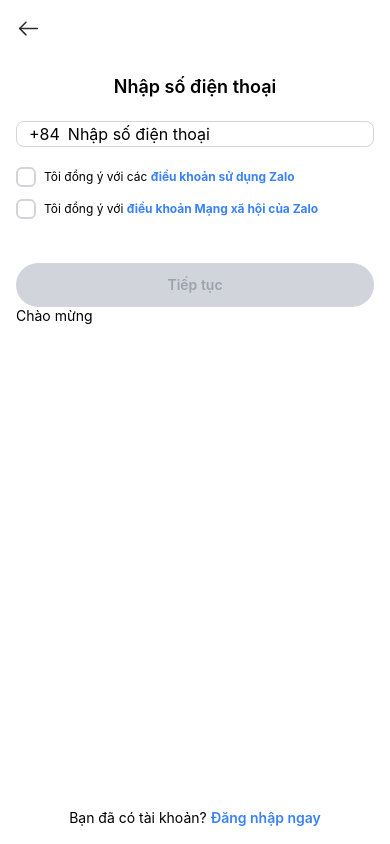
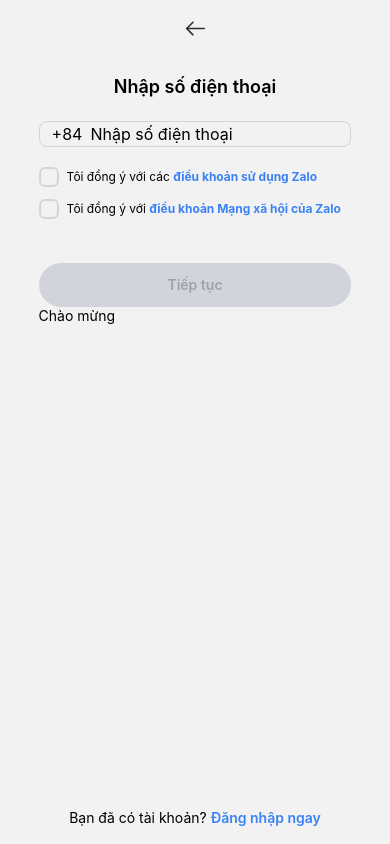
Before and after one commit to dieglevel/NewTechnologyM_Client, a React Native app: screen / in a window 390 px wide. Built offline with nearby package versions, Linux system fonts and the light colour scheme.

Commit message:
refactor: Update component imports and improve OTP screen functionality

```diff
--- a/src/apps/components/register/input-phone-number.tsx
+++ b/src/apps/components/register/input-phone-number.tsx
@@ -1,12 +1,12 @@
 import React, { useState } from "react";
 import { Text, TextInput, View } from "react-native";
 
-interface phoneProps {
+interface Props {
   onChangePhone: (value: string) => void;
   numPhone: string;
 }
 
-export const InputPhoneNumber = ({ numPhone, onChangePhone }: phoneProps) => {
+export const InputPhoneNumber = ({ numPhone, onChangePhone }: Props) => {
   const [isFocused, setIsFocused] = useState(false);
 
   return (
--- a/src/apps/navigations/root-screen-app.tsx
+++ b/src/apps/navigations/root-screen-app.tsx
@@ -1,7 +1,7 @@
 import { NavigationContainer } from "@react-navigation/native";
 
-import { Stack } from "@/src/libs/navigation";
-import { RegisterScreen, OTPScreen, LoginScreen } from "../screens";
+import { LoginScreen, OTPScreen, RegisterScreen } from "@/apps/screens";
+import { Stack } from "@/libs/navigation";
 import { useSafeAreaInsets } from "react-native-safe-area-context";
 import { BottomTabScreenApp } from "./bottom-tab-acreen-app";
 
@@ -34,6 +34,7 @@
 					}}
 					name="OTP"
 					component={OTPScreen}
+					initialParams={{ phone: "" }}
 				/>
 				<Stack.Screen
 					options={{
--- a/src/apps/screens/login/login.tsx
+++ b/src/apps/screens/login/login.tsx
@@ -11,7 +11,6 @@
 	TouchableWithoutFeedback,
 	View,
 } from "react-native";
-import { useSafeAreaInsets } from "react-native-safe-area-context";
 import { texts } from "./handle";
 
 export const LoginScreen = () => {
--- a/src/apps/screens/register/otp.tsx
+++ b/src/apps/screens/register/otp.tsx
@@ -1,13 +1,13 @@
+import { Button, FooterLink, Header, InfoBox, OTPInput, SafeAreaView } from "@/apps/components";
+import { ArrowBack } from "@/assets/svgs";
+import { OTPRouteProp, StackScreenNavigationProp } from "@/libs/navigation";
+import { useNavigation, useRoute } from "@react-navigation/native";
 import React, { useState } from "react";
-import { View, SafeAreaView, TouchableOpacity } from "react-native";
-import { ActionButtons, Button, FooterLink, Header, InfoBox, OTPInput } from "../../components";
-import { RouteProp, useNavigation, useRoute } from "@react-navigation/native";
-import { StackScreenNavigationProp } from "@/src/libs/navigation";
-import { ArrowBack } from "@/src/assets/svgs";
+import { TouchableOpacity, View } from "react-native";
 
 export const OTPScreen = () => {
 	const navigation = useNavigation<StackScreenNavigationProp>();
-	const route = useRoute<RouteProp<{ phoneNumber: { phone: string } }, "phoneNumber">>();
+	const route = useRoute<OTPRouteProp>();
 
 	const [otp, setOtp] = useState(["", "", "", "", "", ""]);
 	const inputRefs = Array(6)
@@ -31,7 +31,7 @@
 	};
 
 	return (
-		<SafeAreaView className="flex-1 bg-white justify-between">
+		<SafeAreaView>
 			<TouchableOpacity
 				onPress={() => navigation.goBack()}
 				className="p-4 mt-8"
--- a/src/apps/screens/register/register.tsx
+++ b/src/apps/screens/register/register.tsx
@@ -1,11 +1,11 @@
+import { ArrowBack } from "@/assets/svgs";
+import { StackScreenNavigationProp } from "@/libs/navigation";
+import { useNavigation } from "@react-navigation/native";
 import React, { useState } from "react";
-import { Text, View, TouchableOpacity } from "react-native";
 import { useTranslation } from "react-i18next";
-import { SafeAreaView, useSafeAreaInsets } from "react-native-safe-area-context";
-import { useIsFocused, useNavigation } from "@react-navigation/native";
-import { Button, FooterLink, InputPhoneNumber, TermsCheckBox, VerificationModal } from "../../components";
-import { StackScreenNavigationProp } from "@/src/libs/navigation";
-import { ArrowBack } from "@/src/assets/svgs";
+import { Text, TouchableOpacity, View } from "react-native";
+
+import { Button, FooterLink, InputPhoneNumber, SafeAreaView, TermsCheckBox, VerificationModal } from "@/apps/components";
 
 export const RegisterScreen = () => {
 	const navigation = useNavigation<StackScreenNavigationProp>();
@@ -14,7 +14,6 @@
 	const [isSocialTermsAccepted, setIsSocialTermsAccepted] = useState(false);
 	const [isModalVisible, setIsModalVisible] = useState(false);
 	const [phone, setPhone] = useState("");
-	const insets = useSafeAreaInsets();
 
 	const { t } = useTranslation();
 
@@ -24,8 +23,6 @@
 
 	return (
 		<SafeAreaView
-			style={{ paddingTop: insets.top }}
-			className="flex-1 bg-white"
 		>
 			<TouchableOpacity
 				onPress={() => navigation.goBack()}
--- a/src/assets/svgs/arrow-back.tsx
+++ b/src/assets/svgs/arrow-back.tsx
@@ -1,4 +1,4 @@
-import { colors } from "@/src/constants";
+import { colors } from "@/constants";
 import * as React from "react";
 import Svg, { Path } from "react-native-svg";
 
--- a/src/libs/navigation/stack-navigator.config.ts
+++ b/src/libs/navigation/stack-navigator.config.ts
@@ -1,4 +1,5 @@
-import { OTPScreen } from '../../apps/screens/register/otp';
+
+import { RouteProp } from "@react-navigation/native";
 import { createNativeStackNavigator, NativeStackNavigationProp } from "@react-navigation/native-stack";
 
 export const Stack = createNativeStackNavigator<RootStackParamList>();
@@ -28,6 +29,8 @@
 
 export type StackScreenNavigationProp = NativeStackNavigationProp<RootStackParamList>;
 
+export type OTPRouteProp = RouteProp<RootStackParamList, 'OTP'>;
+
 // export type ProductDetailRouteProp = RouteProp<
 // 	RootStackParamList,
 // 	'ProductDetail'
```
Also changed, not shown: src/apps/components/index.ts (+9 -8 lines).
